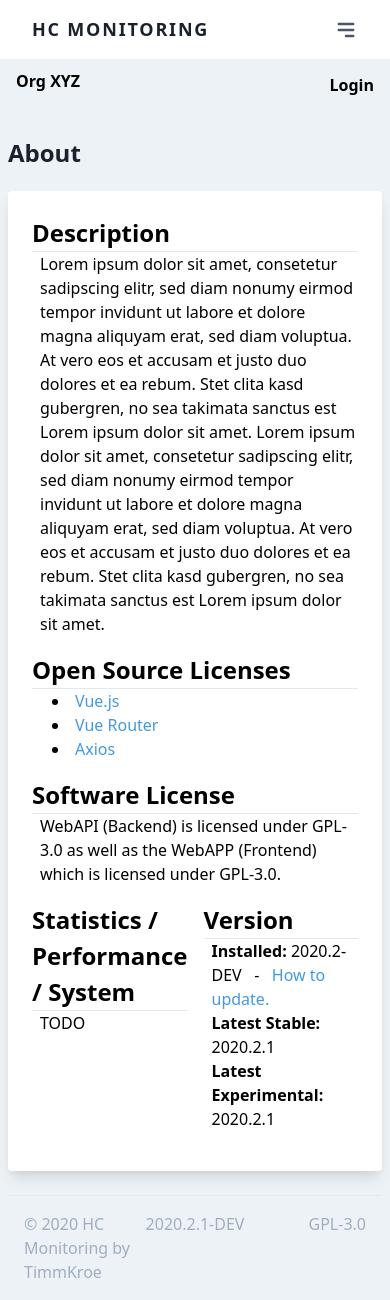
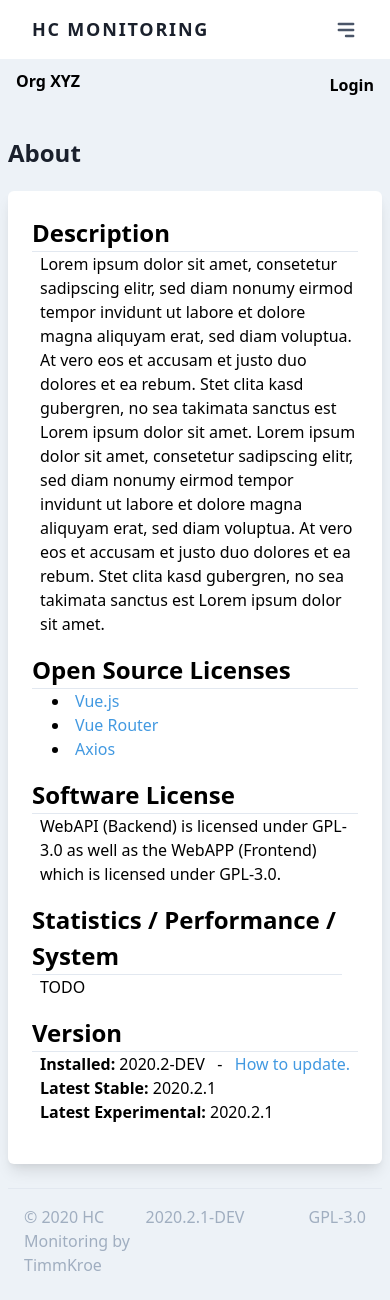
Before and after one commit to TimmKroe/HCMonitoring.WebAPP, a Vue app: page /about in a window 390 px wide. Built offline with nearby package versions, Linux system fonts and the light colour scheme.

Commit message:
optimized About.vue for mobile
Signed-off-by: TimmKroe <kroeger.timm@gmx.de>

```diff
--- a/src/pages/About.vue
+++ b/src/pages/About.vue
@@ -3,7 +3,7 @@
 
         <PageHeader title="About"/>
 
-        <div class="bg-white shadow-lg p-6 rounded">
+        <div class="bg-white shadow-lg p-6 rounded-md">
             <div class="pb-4">
                 <h3 class="text-2xl border-b font-semibold">Description</h3>
                 <div class="pl-2">
@@ -33,7 +33,7 @@
                 </div>
             </div>
 
-            <div class="flex flex-row">
+            <div class="flex md:flex-row flex-col">
                 <div class="pb-4 pr-4 w-full">
                     <h3 class="text-2xl border-b font-semibold">Statistics / Performance / System</h3>
                     <div class="pl-2">
```
